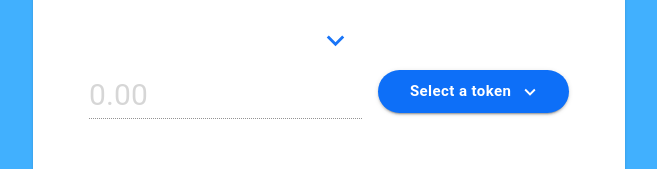
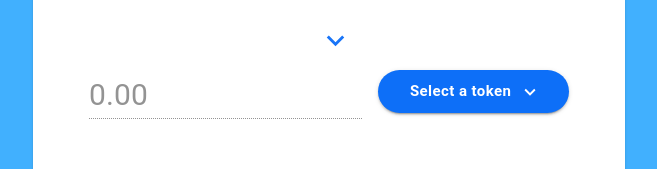
Before and after one commit to AnsonKongg/Yesbit, a React (Create React App) app: page / in a window 1280 px wide. Shown: the part 407-576 px from the top of the page, without its empty margins (311-968 px from the left). Built offline with nearby package versions, Linux system fonts and the light colour scheme; data requests are answered from the project's data file.

Commit message:
add comments and change disable colot

```diff
--- a/src/components/exchangeToken.js
+++ b/src/components/exchangeToken.js
@@ -25,6 +25,9 @@ const useStyles = makeStyles({
     },
     input: {
         width: '100%',
+        "& .MuiInputBase-root.Mui-disabled": {
+            color: "rgba(0, 0, 0, 1)"
+        }
     },
     selectedButton: {
         width: '100%',
@@ -133,13 +136,16 @@ function ExchangeToken(props) {
         }
     }, [dispatch, userCapitals, fromTokenType, isClicked])
 
+    // Open dropdown menu
     const _handleOpenMenu = (event, position) => {
         setButtonType(position)
         setAnchorEl(event.currentTarget);
     };
+    // Close dropdown menu
     const _handleCloseMenu = () => {
         setAnchorEl(null);
     };
+    // Handle dropdown menu value clicked
     const _handleMenuItemClicked = (event, index) => {
         let balance = userCapitals.filter(element => element.token === tokenList[index].token)[0]
         let newToken = tokenList[index]
@@ -170,6 +176,7 @@ function ExchangeToken(props) {
             }
         }
     };
+    // Handle from text field value change
     const _handleFromChange = (e) => {
         let value = e.target.value
         let balance = !!fromTokenType ? userCapitals.filter(element => element.token === fromTokenType.token)[0].amount : 0
@@ -191,6 +198,7 @@ function ExchangeToken(props) {
             setFromHelperText(message)
         }
     };
+    // Calculate and set current To text field value
     const _calculateToValue = (value, fToken, tToken) => {
         let result = ''
         if (!!priceList && priceList.length > 0 && !!fToken && !!tToken && !!value) {
@@ -200,6 +208,7 @@ function ExchangeToken(props) {
         }
         setToNumber(result)
     };
+    // The ExpandMoreIcon function for swaping text field value and token type
     const _handleMoreIconClicked = () => {
         let fromNum = fromNumber
         let fromTT = fromTokenType
@@ -213,6 +222,7 @@ function ExchangeToken(props) {
         setToTokenType(fromTT)
         setToHelperText(!!fromTokenType ? `Balance: ${fromBalance} ${fromTokenType.token}` : "")
     };
+    // Swap button click function
     const _handleSwapButtonClicked = (event) => {
 
     };
```
